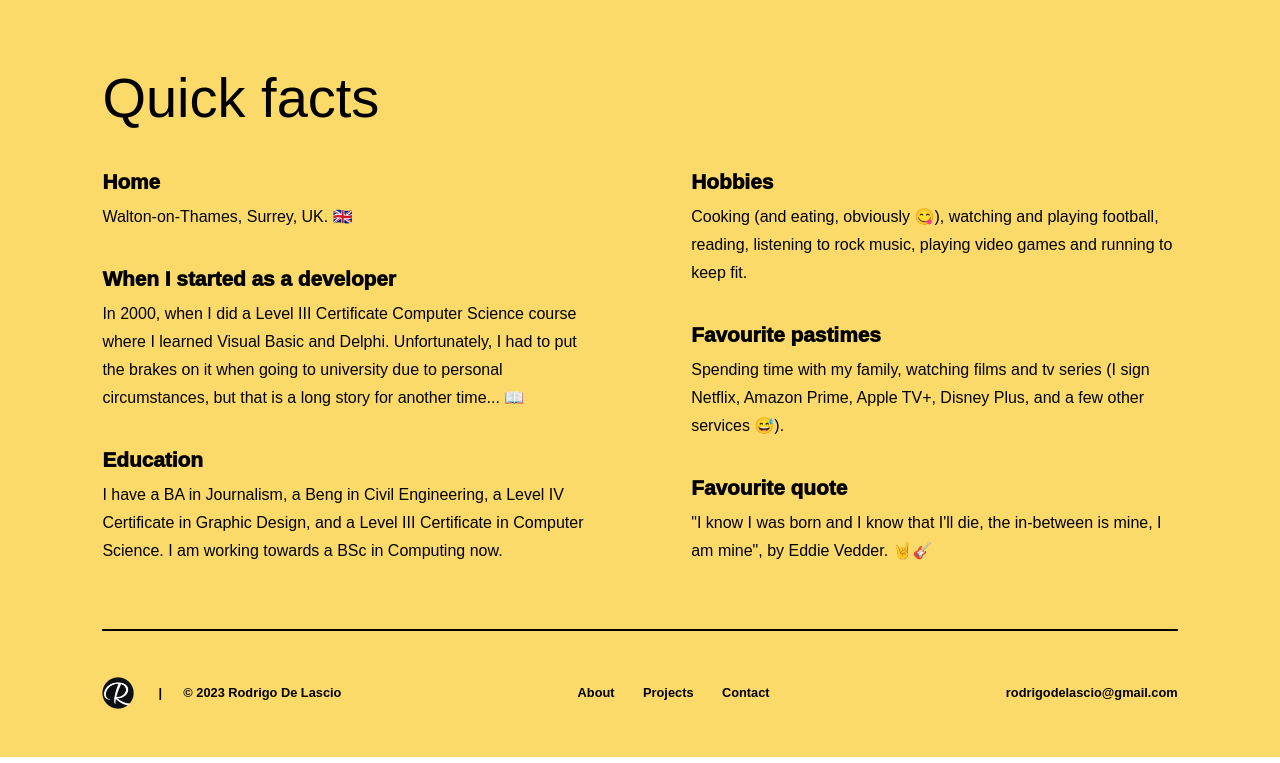
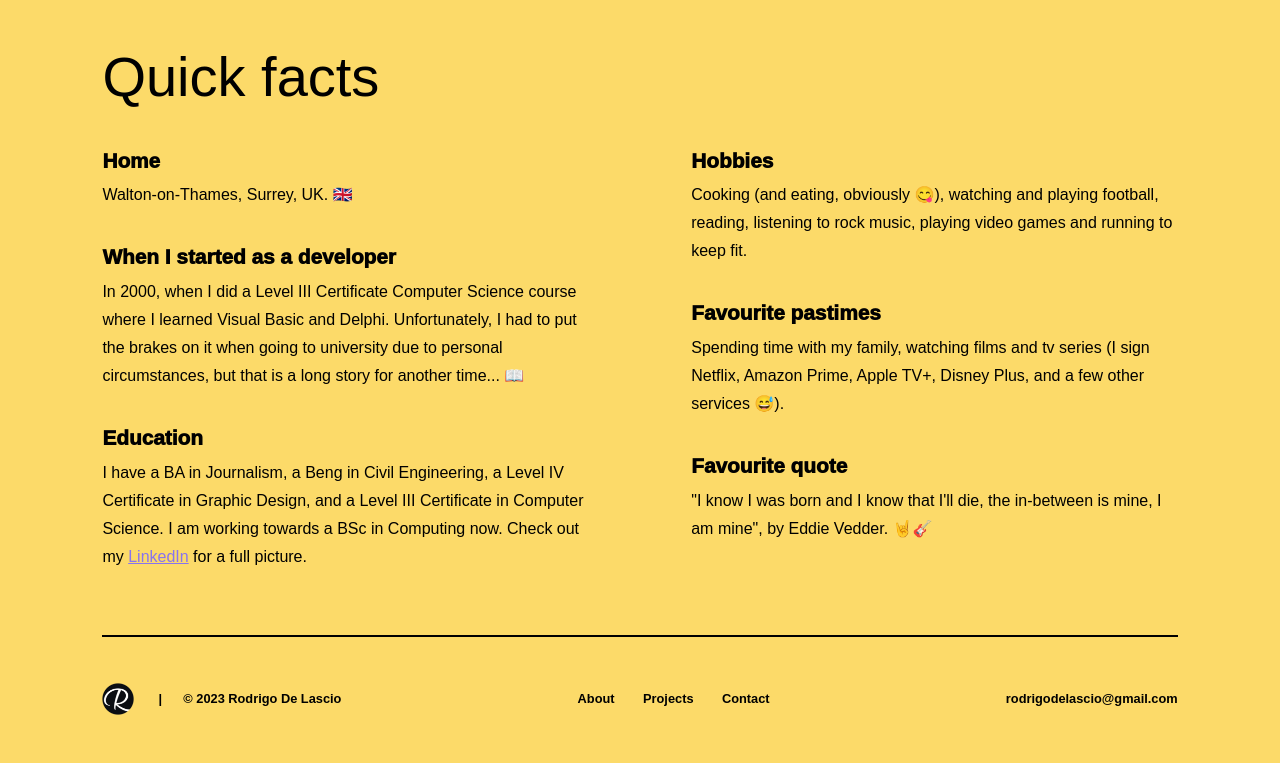
Before and after one commit to rodrigodelascio/rod-current-folio, a React (Create React App) app: page /about in a window 1280 px wide. Shown: the part 810-1573 px from the top of the page. Built offline with nearby package versions, Linux system fonts and the light colour scheme.

Commit message:
text update

```diff
--- a/src/components/aboutpage/aboutHeroSection/AboutHeroSection.js
+++ b/src/components/aboutpage/aboutHeroSection/AboutHeroSection.js
@@ -46,7 +46,7 @@ const AboutHeroSection = () => {
               <p>
                 I found my way back to computing and as a lifelong learner,
                 after recently attending a Software Development Bootcamp, I
-                decided to go back to university and enhance my knowledge, to
+                decided to go back to university to enhance my knowledge and
                 become a better professional.
               </p>
             </div>
@@ -71,7 +71,15 @@ const AboutHeroSection = () => {
           <p>
             I have a BA in Journalism, a Beng in Civil Engineering, a Level IV
             Certificate in Graphic Design, and a Level III Certificate in
-            Computer Science. I am working towards a BSc in Computing now.
+            Computer Science. I am working towards a BSc in Computing now. Check
+            out my&nbsp;
+            <a
+              href="https://www.linkedin.com/in/rodrigo-de-lascio/"
+              target="__blank"
+            >
+              LinkedIn
+            </a>
+            &nbsp;for a full picture.
           </p>
         </div>
 
--- a/src/components/aboutpage/aboutHeroSection/AboutHeroSection.module.css
+++ b/src/components/aboutpage/aboutHeroSection/AboutHeroSection.module.css
@@ -126,3 +126,15 @@ hr {
   line-height: 1.75rem;
   padding-top: 0.35rem;
 }
+
+.quick-facts-container a {
+  cursor: pointer;
+  text-decoration: underline;
+  color: #8873ef;
+}
+
+.quick-facts-container a:hover {
+  opacity: 50%;
+  color: #286f6c;
+  transition: 0.5s;
+}
```
